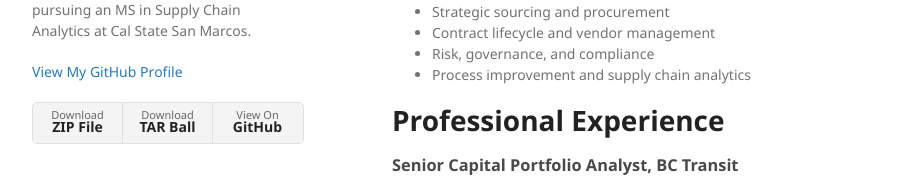
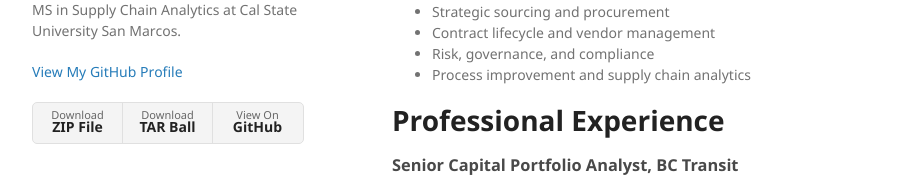
Before and after one commit to JyoAala/JyoAala.github.io, a Jekyll site: the page built from index.md, in a window 1280 px wide. Shown: the part 338-532 px from the top of the page, without its empty margins (178-1097 px from the left). Built offline with Jekyll 4.4.1, drawn with Linux system fonts in a browser that asks for light colours; some of the changed text lies outside the part shown.

Commit message:
updated description

```diff
--- a/_config.yml
+++ b/_config.yml
@@ -1,6 +1,6 @@
 title: Jyo Aala
 logo: /assets/img/logo.png
-description: Contract management professional pursuing an MS in Supply Chain Analytics at Cal State San Marcos.
+description: Supply Chain professional pursuing an MS in Supply Chain Analytics at Cal State University San Marcos.
 show_downloads: true
 google_analytics:
 theme: jekyll-theme-minimal
```
